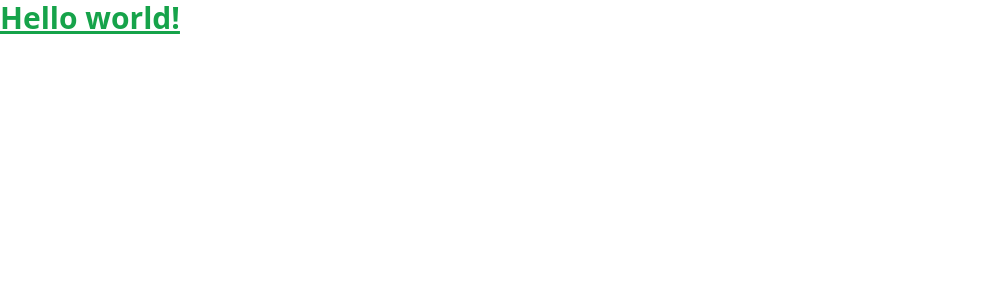
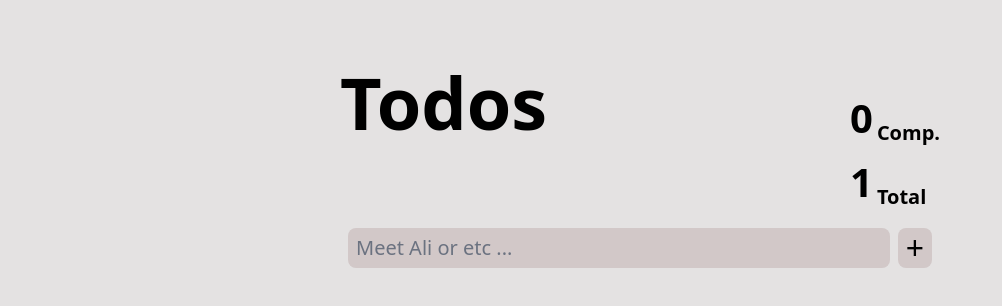
Before and after one commit to Alikooshesh/learning-vue-simple-todo, a Vue app in the folder simple-todo/: page / in a window 1280 px wide. Shown: the top 306 px of the page, without its empty margins (0-1002 px from the left). Built offline with nearby package versions, Linux system fonts and the light colour scheme.

Commit message:
feat: new todo form

```diff
--- a/simple-todo/src/App.vue
+++ b/simple-todo/src/App.vue
@@ -1,8 +1,56 @@
-<script setup>
+<script>
+import AddTodoBox from './components/AddTodoBox.vue';
+
+export default {
+  components : {
+    AddTodoBox
+  },
+  data() {
+    return {
+      todoList : [
+        {
+          id : 0,
+          todo : "test",
+          isDone : false
+        }
+      ]
+    }
+  },
+  methods : {
+    addTodo(todoText){
+      if (todoText.length < 1) return
+
+      const newTodo = {
+        id : Date.now(),
+        todo : todoText,
+        isDone : false
+      }
+
+      this.todoList.push(newTodo)
+    }
+  }
+}
+
 </script>
 
 <template>
-<h1 class="text-3xl font-bold underline text-green-600">
-    Hello world!
-  </h1>
+  <div class="w-full max-w-[90%] sm:max-w-[600px] mx-auto pt-[48px]">
+    <div class="w-full flex items-start justify-between">
+      <h1 class="text-[72px] font-bold">Todos</h1>
+      <div class="mt-[40px] flex flex-col gap-4px font-bold gap-[4px]">
+        <div class="flex items-end gap-[4px]">
+          <p class="text-[40px]">{{ todoList.filter(item => item.isDone).length }}</p>
+          <p class="text-[20px]">Comp.</p>
+        </div>
+        <div class="flex items-end gap-[4px]">
+          <p class="text-[40px]">{{ todoList.length }}</p>
+          <p class="text-[20px]">Total</p>
+        </div>
+      </div>
+    </div>
+
+    <div class="w-full mt-[16px] ">
+      <AddTodoBox :addTodoFunction="addTodo" />
+    </div>
+  </div>
 </template>
--- /dev/null
+++ b/simple-todo/src/components/AddTodoBox.vue
@@ -0,0 +1,30 @@
+<script>
+    export default{
+        props:{
+            addTodoFunction : {
+                type : Function,
+                required : true
+            }
+        },
+        data(){
+            return{
+                newTodoInputValue : ""
+            }
+        },
+        methods:{
+            handleClick(){
+                if(this.newTodoInputValue.length < 1) return
+
+                this.addTodoFunction(this.newTodoInputValue)
+                this.newTodoInputValue = ""
+            }
+        }
+    }
+</script>
+
+<template>
+    <div class="w-full h-[40px] px-[8px] py-[4px] flex flex-col md:flex-row items-center gap-[8px]">
+        <input v-model="newTodoInputValue" placeholder="Meet Ali or etc ..." class="w-full min-h-[40px] px-[8px] bg-[rgb(210,200,200)] border-none outline-none rounded-[8px] text-gray-700 text-[20px] placeholder:text-gray-500"/>
+        <button @click="handleClick()" class="p-[8px] max-h-[40px] bg-[rgb(210,200,200)] text-black text-[32px] rounded-[8px] flex items-center justify-center">+</button>
+    </div>
+</template>
--- /dev/null
+++ b/simple-todo/src/components/TodoCard.vue
@@ -0,0 +1,24 @@
+<script setup>
+    defineProps({
+        id : {
+            type : Number
+        },
+        title : {
+            type : String,
+            required : true
+        },
+        isDone : {
+            type : Boolean
+        },
+        editFunction : {
+            type : Function
+        },
+        deleteFunction : {
+            type : Function
+        }
+    })
+</script>
+
+<template>
+
+</template>
--- a/simple-todo/src/style.css
+++ b/simple-todo/src/style.css
@@ -5,6 +5,7 @@
 html,body,#root{
   width: 100%;
   min-height: 100vh;
+  background-color: rgb(228, 226, 226);
 }
 
 *{
```
